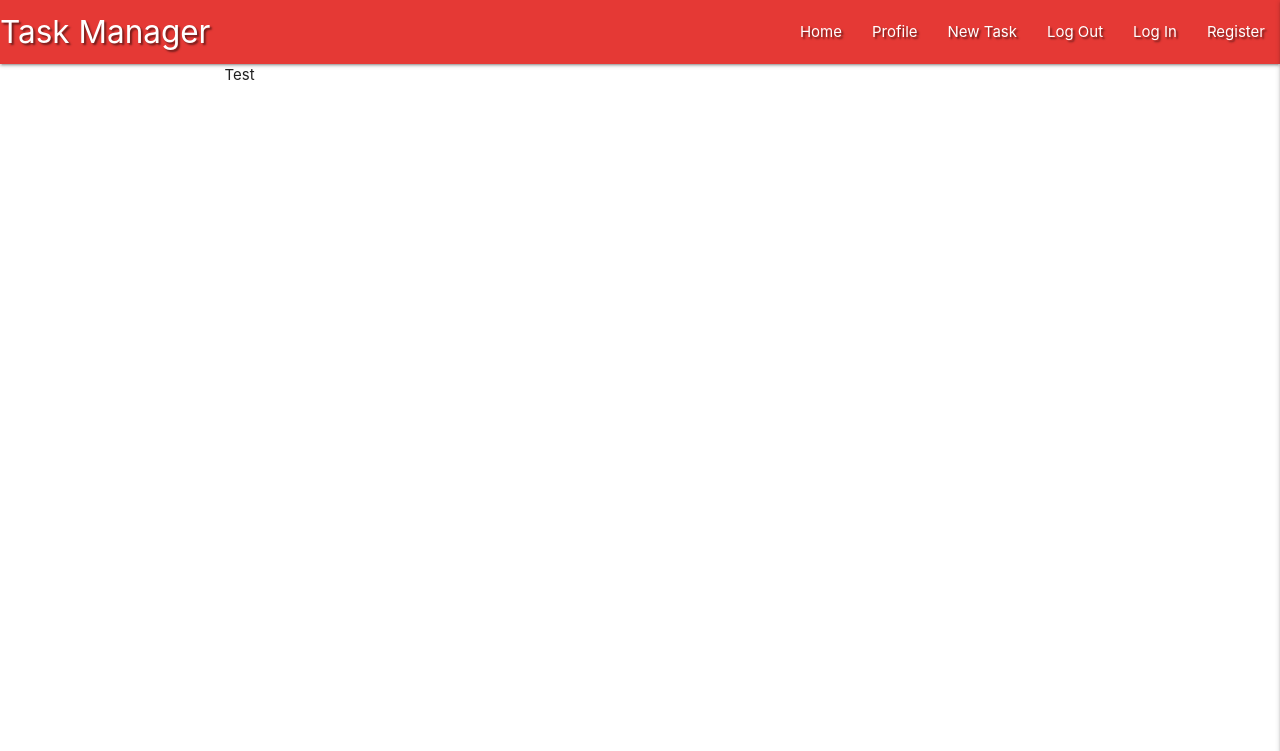
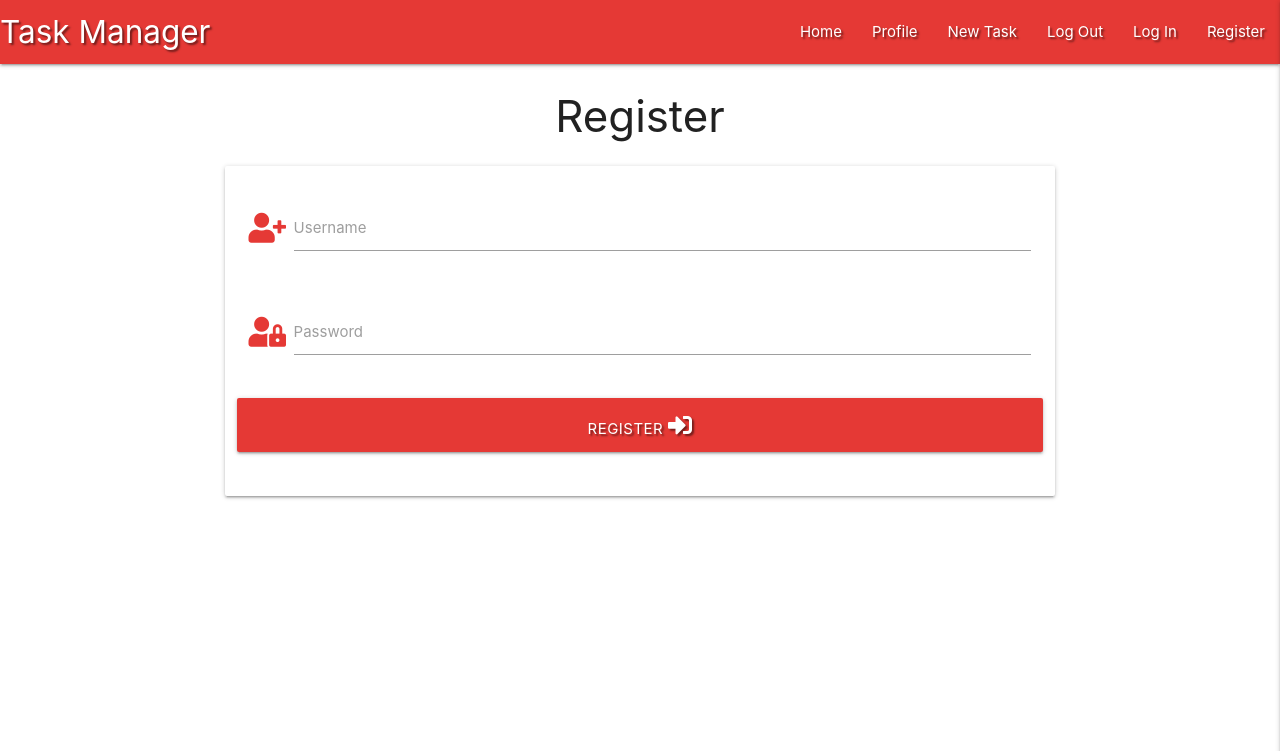
Before and after one commit to AndyMc3000/task-manager-app-miniproject-mongodb-flask-materialize, a Flask app: template templates/register.html in a window 1280 px wide. Shown: the top 751 px of the page. Run offline with Flask 2, Linux system fonts and the light colour scheme; the template is opened without the code that fills it, so the values that code supplies are empty; some libraries are stand-ins or nearby versions.

Commit message:
Add register page

```diff
--- a/app.py
+++ b/app.py
@@ -26,7 +26,7 @@ def get_tasks():
 
 @app.route("/register", methods=["GET", "POST"])
 def register():
-    return register_template("register.html")
+    return render_template("register.html")
 
 if __name__ == "__main__":
     app.run(host=os.environ.get("IP"),
--- a/templates/base.html
+++ b/templates/base.html
@@ -25,7 +25,7 @@
                 <li><a href="#">New Task</a></li>
                 <li><a href="#">Log Out</a></li>
                 <li><a href="#">Log In</a></li>
-                <li><a href="#">Register</a></li>
+                <li><a href="{{ url_for('register') }}">Register</a></li>
             </ul>
             </div>
         </nav>
@@ -37,7 +37,7 @@
             <li><a href="#">New Task</a></li>
             <li><a href="#">Log Out</a></li>
             <li><a href="#">Log In</a></li>
-            <li><a href="#">Register</a></li>
+            <li><a href="{{ url_for('register') }}">Register</a></li>
         </ul>
     </header>
 
--- a/templates/register.html
+++ b/templates/register.html
@@ -1,10 +1,33 @@
 {% extends "base.html" %}
 {% block content %}
 
+    <h3 class="center-align">Register</h3>
+
     <div class="row">
-        <form class="col s12 m8 offset-m2">
-            <div class="card-pane">
-                <span>Test</span>
+        <form class="col s12 m8 offset-m2" method="POST" action="{{ url_for('register') }}">
+            <div class="card-panel">
+                <!--username-->
+                <div class="row">
+                    <div class="input-field col s12">
+                        <i class="fas fa-user-plus prefix red-text text-darken-1"></i>
+                        <input id="username" name="username" type="text" class="validate">
+                        <label for="username">Username</label>
+                    </div>
+                </div>
+                <!--password-->
+                <div class="row">
+                    <div class="input-field col s12">
+                        <i class="fas fa-user-lock prefix red-text text-darken-1"></i>
+                        <input id="password" name="password" type="password" class="validate">
+                        <label for="password">Password</label>
+                    </div>
+                </div>
+                <!--register button-->
+                <div class="row">
+                    <button type="submit" class="col s12 btn-large red darken-1 text-shadow">
+                        Register <i class="fas fa-sign-in-alt"></i>
+                    </button>
+                </div>
             </div>
         </form>
     </div>
```
